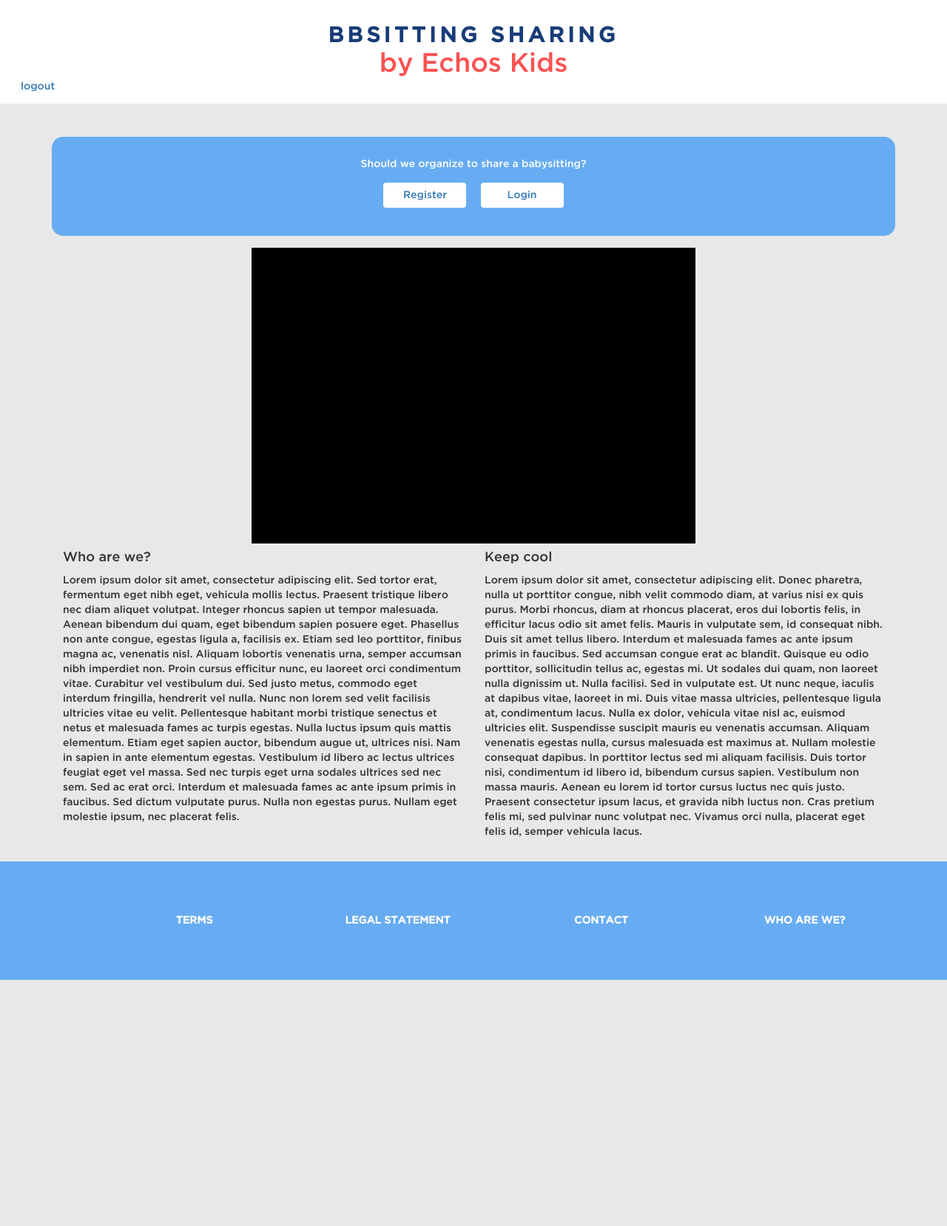
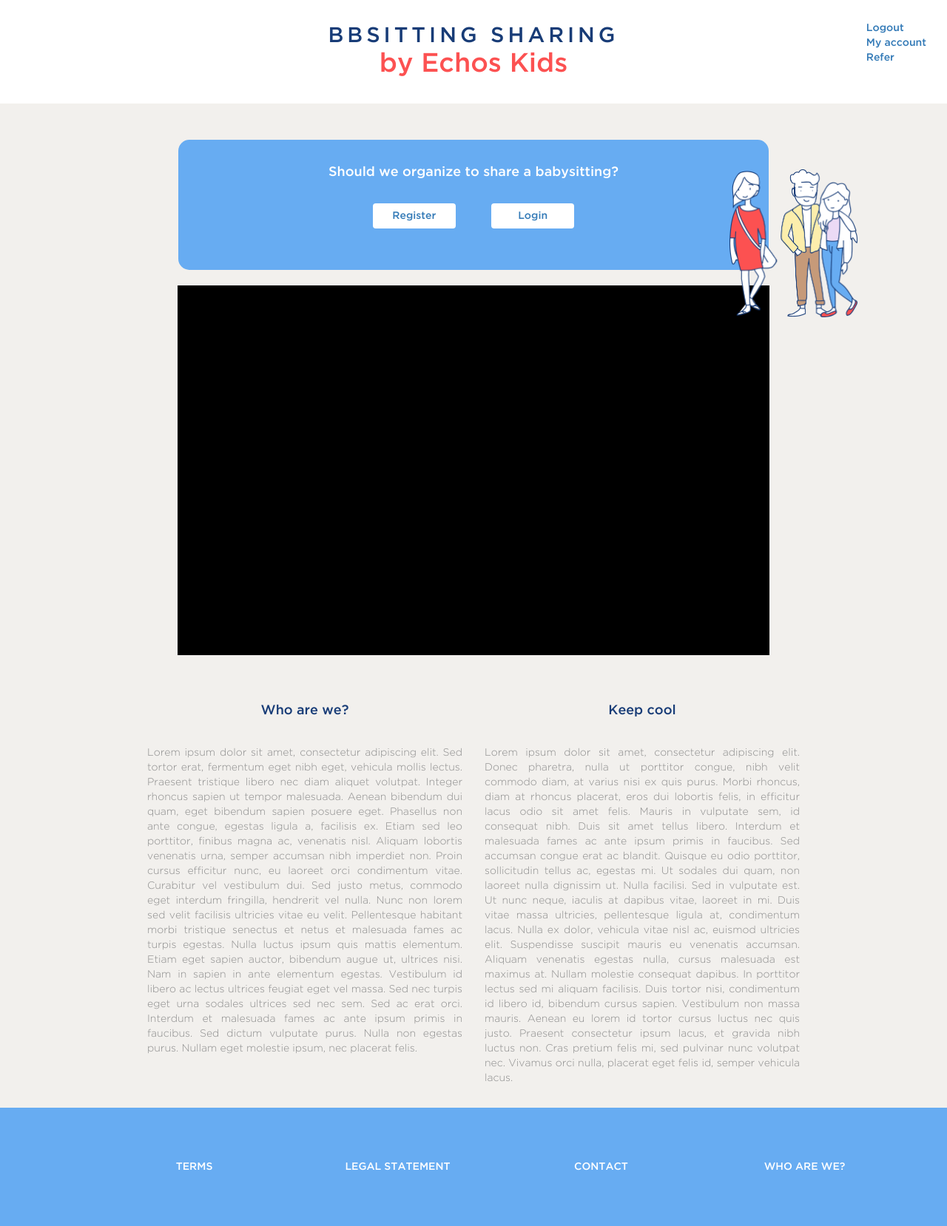
Before and after one commit to Open-Initiative/bbsittingsharing, a Django app: page /info in a window 1280 px wide. Shown: the whole page at 74% size. Before the commit the page ends 1325 px from the top, so only its background shows below. Run offline with Django 3.2, Linux system fonts and the light colour scheme; the visitor is signed in with stand-in values (Sample User, id 1); parts of the project's set-up code (start-up, migrations or seed data) failed here and were passed over; some libraries are stand-ins or nearby versions.

Commit message:
feature: district feature: equipment ui: design update

```diff
--- a/bbsittingsharing/admin.py
+++ b/bbsittingsharing/admin.py
@@ -1,6 +1,8 @@
 from django.contrib import admin
 from bbsittingsharing.models import *
 
+admin.site.register(District)
 admin.site.register(Parent)
 admin.site.register(BBSitting)
 admin.site.register(Booking)
+admin.site.register(Equipment)
--- a/bbsittingsharing/models.py
+++ b/bbsittingsharing/models.py
@@ -19,6 +19,19 @@ class BBSitting(models.Model):
    def __unicode__(self):
       return _("At %(author)s's on %(date)s")%{'author':self.author.get_full_name(), 'date':self.date}
 
+
+class Equipment(models.Model):
+    name = models.CharField(max_length=255)
+    default = models.BooleanField()
+    def __unicode__(self):
+        return self.name
+
+class District(models.Model):
+    name = models.CharField(max_length=255)
+    group = models.ForeignKey(Group)
+    def __unicode__(self):
+        return self.name
+
 class Parent(AbstractUser):
     phone       = models.CharField(max_length=20, blank=True, null=True, verbose_name=_("Phone number"))
     kidsnb      = models.IntegerField(blank=True, null=True, verbose_name=_("Number of kids"))
@@ -28,6 +41,8 @@ class Parent(AbstractUser):
     ok_at_others= models.BooleanField(default=True, verbose_name="Ok "+_("to go to someone else's place"))
     friends     = models.ManyToManyField("self", blank=True, null=True)
     referer     = models.ForeignKey("self", related_name="referees", blank=True, null=True)
+    district    = models.ForeignKey(District, related_name="users", null=True)
+    equipment   = models.ManyToManyField(Equipment)
 
     def picture_name(self, filename):
         """Generates the picture filename from the username"""
--- a/bbsittingsharing/settings.py
+++ b/bbsittingsharing/settings.py
@@ -14,15 +14,15 @@ TEMPLATE_DEBUG = DEBUG
 # Application definition
 
 INSTALLED_APPS = (
+    'bbsittingsharing',
+    'bootstrapform',
+    'registration',
     'django.contrib.admin',
     'django.contrib.auth',
     'django.contrib.contenttypes',
     'django.contrib.sessions',
     'django.contrib.messages',
     'django.contrib.staticfiles',
-    'registration',
-    'bootstrapform',
-    'bbsittingsharing'
 )
 
 TEMPLATE_CONTEXT_PROCESSORS = (
--- a/bbsittingsharing/static/css/bbsittingsharing.css
+++ b/bbsittingsharing/static/css/bbsittingsharing.css
@@ -4,10 +4,19 @@ le bleu foncé:  #183c77
 le rouge:       #fc5151
 le rouge foncé: #cc3636
 le gris clair:  #f2f0ed
+le gris foncé:  #8c8c8c
 */
 @font-face {
     font-family: "Gotham";
+    src: url('/static/fonts/Gotham-Light.ttf');
+}
+@font-face {
+    font-family: "Gotham";
+    font-weight: bold;
     src: url('/static/fonts/Gotham-Medium.ttf');
+}
+h1, h2, h3, h4, h5, .btn, .panel {
+    font-weight: bold;
 }
 html {
     position: relative;
@@ -15,8 +24,9 @@ html {
 }
 body {
     font-family: "Gotham",Helvetica,Arial,sans-serif;
+    color: #183c77;
     margin-bottom: 190px;
-    background-color: #E8E8E8;
+    background-color: #f2f0ed;
 }
 header {
     height: 140px;
@@ -37,28 +47,37 @@ header h1 a {
     font-size: .8em;
     letter-spacing: 5px;
 }
+header nav {
+    float: right;
+    font-weight: bold;
+}
+header nav ul {
+    list-style-type: none;
+    padding: 0;
+}
 #pagetitle {
-    width: 100%;
+    position: relative;
+    width: 70%;
     margin: 1em auto;
     padding: 1.2em;
     background: #67acf2;
     border-radius: 15px;
     color: white;
     text-align: center;
-    font-size: 1.2em;
+    font-size: 1.5em;
     font-weight: bold;
 }
 #pagetitle .btn {
     background: white;
-    margin: .5em;
+    margin: 1.5em;
     width: 8em;
 }
 #pagetitle nav {
-   width: 100%;
+wi  dth: 100%;
 }
 #pagetitle ul {
-   list-style-type: none;
-   padding: 0;
+    list-style-type: none;
+    padding: 0;
 }
 main form {
     width: 50%;
@@ -77,7 +96,7 @@ footer {
     font-weight: bold;
 }
 footer ul {
-   list-style-type: none;
+    list-style-type: none;
 }
 footer a {
     color: white;
@@ -106,6 +125,9 @@ footer a {
     font-size: 2em;
     color: #fc5151;
 }
+.panel .glyphicon {
+    color: #F2F0ED;
+}
 .panel-margin {
     margin: 2em;
 }
@@ -115,6 +137,23 @@ footer a {
     margin-right: auto;
 }
 
+img.parents {
+    position: absolute;
+    height: 200px;
+    right: -120px;
+    top: 40px;
+}
+#info {
+    width: 80%;
+    margin: 4em auto 0 auto;
+    color: #8c8c8c;
+    text-align: justify;
+}
+#info h4 {
+    margin-bottom: 2em;
+    color: #183c77;
+    text-align: center;
+}
 .friends-title {
     text-align: center;
 }
--- a/bbsittingsharing/templates/base.html
+++ b/bbsittingsharing/templates/base.html
@@ -20,13 +20,19 @@
     </head>
     <body>
         <header>
+            {% if user.is_authenticated %}
+            <nav>
+                <ul>
+                    <li><a href="{% url 'auth_logout' %}">{% trans "Logout" %}</a></li>
+                    <li><a href="{% url 'index' %}">{% trans "My account" %}</a></li>
+                    <li><a href="{% url 'refer' %}">{% trans "Refer" %}</a></li>
+                </ul>
+            </nav>
+            {% endif %}
             <h1>
                 <a href="{% url 'index' %}">Bbsitting sharing</a>
                 <div>by Echos Kids</div>
             </h1>
-            {% if user.is_authenticated %}
-            <a href="{% url 'auth_logout' %}">{% trans "logout" %}</a>
-            {% endif %}
         </header>
 
         <main class="container">
--- a/bbsittingsharing/templates/info.html
+++ b/bbsittingsharing/templates/info.html
@@ -1,10 +1,11 @@
 {% extends 'base.html' %}
 {% load i18n %}
+{% load staticfiles %}
+
 {% block content %}
-
-
 <div id="pagetitle">
-    <h5>{% trans "Should we organize to share a babysitting?" %}</h5>
+    <h4>{% trans "Should we organize to share a babysitting?" %}</h4>
+    <img src="{% static 'parents.png' %}" class="parents" alt="parents" />
     <nav class="btn-group">
         <ul>
             <li class="btn"><a href="{% url 'registration_register' %}">{% trans "Register" %}</a></li>
@@ -12,7 +13,8 @@
         </ul>
     </nav>
 </div>
-<div style="background: none repeat scroll 0% 0% black; height: 400px; width: 600px; margin: auto;"></div>
+<div style="background: none repeat scroll 0% 0% black; height: 500px; width: 800px; margin: auto;"></div>
+<div id="info">
     <div class="col-sm-6">
         <h4>{% trans "Who are we?" %}</h4>
          Lorem ipsum dolor sit amet, consectetur adipiscing elit. Sed tortor erat, fermentum eget nibh eget, vehicula mollis lectus. Praesent tristique libero nec diam aliquet volutpat. Integer rhoncus sapien ut tempor malesuada. Aenean bibendum dui quam, eget bibendum sapien posuere eget. Phasellus non ante congue, egestas ligula a, facilisis ex. Etiam sed leo porttitor, finibus magna ac, venenatis nisl. Aliquam lobortis venenatis urna, semper accumsan nibh imperdiet non. Proin cursus efficitur nunc, eu laoreet orci condimentum vitae. Curabitur vel vestibulum dui. Sed justo metus, commodo eget interdum fringilla, hendrerit vel nulla. Nunc non lorem sed velit facilisis ultricies vitae eu velit. Pellentesque habitant morbi tristique senectus et netus et malesuada fames ac turpis egestas. Nulla luctus ipsum quis mattis elementum.
@@ -25,4 +27,5 @@ Etiam eget sapien auctor, bibendum augue ut, ultrices nisi. Nam in sapien in ant
 
     Ut nunc neque, iaculis at dapibus vitae, laoreet in mi. Duis vitae massa ultricies, pellentesque ligula at, condimentum lacus. Nulla ex dolor, vehicula vitae nisl ac, euismod ultricies elit. Suspendisse suscipit mauris eu venenatis accumsan. Aliquam venenatis egestas nulla, cursus malesuada est maximus at. Nullam molestie consequat dapibus. In porttitor lectus sed mi aliquam facilisis. Duis tortor nisi, condimentum id libero id, bibendum cursus sapien. Vestibulum non massa mauris. Aenean eu lorem id tortor cursus luctus nec quis justo. Praesent consectetur ipsum lacus, et gravida nibh luctus non. Cras pretium felis mi, sed pulvinar nunc volutpat nec. Vivamus orci nulla, placerat eget felis id, semper vehicula lacus.
     </div>
+</div>
 {% endblock %}
--- a/bbsittingsharing/templates/registration/logout.html
+++ b/bbsittingsharing/templates/registration/logout.html
@@ -5,4 +5,5 @@
 <div id="pagetitle">
     {% trans "Thanks for using BBSitting Sharing!" %}
 </div>
+<a class="btn panelbtn pull-right" href="{% url 'index' %}">{% trans "Home" %}</a>
 {% endblock %}
--- a/bbsittingsharing/urls.py
+++ b/bbsittingsharing/urls.py
@@ -3,12 +3,11 @@ from django.conf.urls import patterns, include, url
 from django.contrib.auth.decorators import login_required
 from django.views import generic
 from models import BBSitting, Parent
+from forms import UpdateProfileForm
 from views import *
 
 from django.contrib import admin
 admin.autodiscover()
-
-parentFields = ['first_name', 'last_name', 'email', 'phone', 'kidsnb', 'school', 'bbsitter', 'ok_at_home', 'ok_at_others', 'picture']
 
 urlpatterns = patterns('',
     url(r'^$', generic.TemplateView.as_view(template_name="index.html"), name="index"),
@@ -22,7 +21,7 @@ urlpatterns = patterns('',
     url(r'^friends$', FriendsView.as_view(), name="friends"),
     url(r'^refer$', ReferView.as_view(), name="refer"),
     url(r'^users/(?P<slug>\w+)/$', login_required(generic.DetailView.as_view(model=Parent, slug_field='username')), name="profile"),
-    url(r'^users/(?P<slug>\w+)/edit$', login_required(generic.UpdateView.as_view(model=Parent, slug_field='username', fields=parentFields)), name="profile_edit"),
+    url(r'^users/(?P<slug>\w+)/edit$', login_required(generic.UpdateView.as_view(model=Parent, slug_field='username', form_class=UpdateProfileForm)), name="profile_edit"),
     url(r'^register/$', RegisterView.as_view(), name='registration_register'),
     url(r'^accounts/', include('registration.backends.default.urls')),
     url(r'^admin/', include(admin.site.urls)),
```
Also changed, not shown: bbsittingsharing/forms.py (+17 -6 lines), bbsittingsharing/templates/bbsittingsharing/friends.html (+6 -4 lines), bbsittingsharing/templates/bbsittingsharing/friends_list.html (+4 -3 lines), bbsittingsharing/templates/bbsittingsharing/parent_detail.html (+10 -5 lines), bbsittingsharing/views.py (+2 -6 lines), bbsittingsharing/static/fonts/Gotham-Light.ttf (added), bbsittingsharing/static/parents.png (added). Lines whose indentation alone changed are shown as unchanged.
